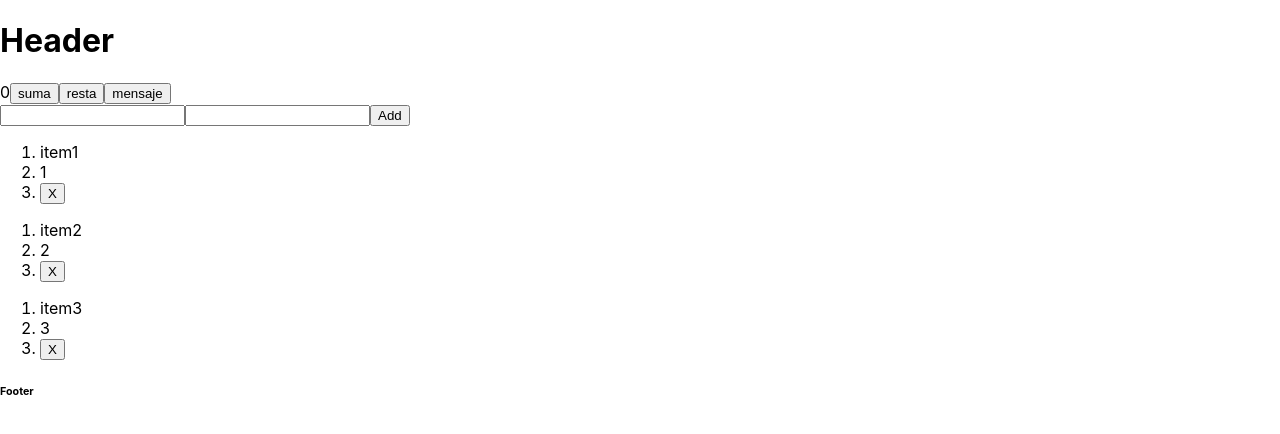
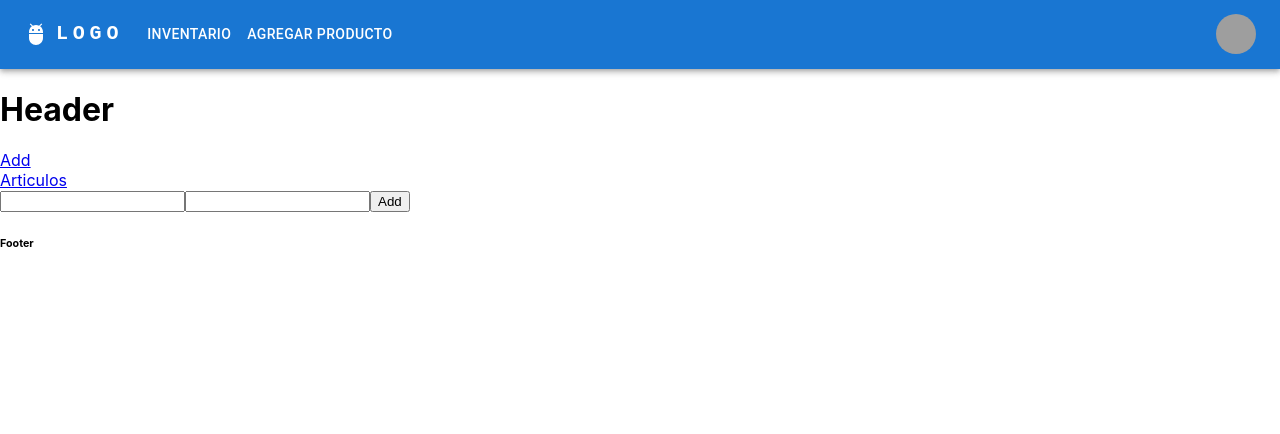
Before and after one commit to rsendz/initial-react, a React (Create React App) app: page /add in a window 1280 px wide. Shown: the top 434 px of the page. Built offline with nearby package versions, Linux system fonts and the light colour scheme; grey boxes are pictures that could not be loaded.

Commit message:
updates - material ui integration - login start

```diff
--- a/src/App.jsx
+++ b/src/App.jsx
@@ -3,23 +3,26 @@
 import { useState } from 'react';
 import Header from './components/Header';
 import Footer from './components/Footer';
-import Boton from './components/Boton';
+// import Boton from './components/Boton';
 import List from './components/Lista';
 import Add from './components/Add';
+import { BrowserRouter, Routes, Route } from 'react-router-dom';
+import ResponsiveAppBar from './components/AppBar';
+import CredentialsSignInPage from './components/Sign-in';
 
 function App() {
-  const [count, setCount] = useState(0);
+  // const [count, setCount] = useState(0);
   const [items, setItems] = useState([
     {id : 1, name: 'item1', price : 1},
     {id : 2, name: 'item2', price : 2},
     {id : 3, name: 'item3', price : 3}
   ]);
-  const sum = () => {
-    setCount(count + 1);
-  }
-  const resta = () => {
-    setCount(count - 1);
-  }
+  // const sum = () => {
+  //   setCount(count + 1);
+  // }
+  // const resta = () => {
+  //   setCount(count - 1);
+  // }
   const add = (item) => {
     item.id = items.length + 1;
     setItems([...items, item]);
@@ -31,15 +34,23 @@
   // const elemento = <h1>Hola, {nombre}</h1>;
   return (
     <div>
-      <Header />
-      {count}
+      <BrowserRouter>
+      <ResponsiveAppBar />
+        <Header />
+        <Routes>
+          <Route path="/" element={<CredentialsSignInPage />} />
+          <Route path="/add" element={<Add add={add} />} />
+          <Route path="/items" element={<List items={items} ondelete={del} />} />
+        </Routes>
+        <Footer />
+      </BrowserRouter>
+      {/* {count}
       <Boton name={"suma"}
       click={sum} />
       <Boton name={"resta"} click={resta}/>
-      <Boton name={"mensaje"} click={() => alert("hola")}/>
-      <Add add={add} />
-      <List items={items} ondelete={del} />
-      <Footer />
+      <Boton name={"mensaje"} click={() => alert("hola")}/> */}
+      {/* <Add add={add} />
+      <List items={items} ondelete={del} /> */}
     </div>
   );
 }
--- a/src/components/Add.jsx
+++ b/src/components/Add.jsx
@@ -1,7 +1,10 @@
 import React from 'react';
 // import Boton from './Boton';
+import { useNavigate } from 'react-router-dom';
+
 
 const Add = ({ add }) => {
+    const navigate = useNavigate();
     const [name, setName] = React.useState("");
     const [price, setPrice] = React.useState("");
     const onsubmit = (e) => {
@@ -13,6 +16,7 @@
         add({name, price});
         setName("");
         setPrice("");
+        navigate("/items");
     };
     return (
         <form onSubmit={onsubmit}>
--- /dev/null
+++ b/src/components/AppBar.jsx
@@ -0,0 +1,168 @@
+import * as React from 'react';
+import AppBar from '@mui/material/AppBar';
+import Box from '@mui/material/Box';
+import Toolbar from '@mui/material/Toolbar';
+import IconButton from '@mui/material/IconButton';
+import Typography from '@mui/material/Typography';
+import Menu from '@mui/material/Menu';
+import MenuIcon from '@mui/icons-material/Menu';
+import Container from '@mui/material/Container';
+import Avatar from '@mui/material/Avatar';
+import Button from '@mui/material/Button';
+import Tooltip from '@mui/material/Tooltip';
+import MenuItem from '@mui/material/MenuItem';
+import AdbIcon from '@mui/icons-material/Adb';
+import { useNavigate } from 'react-router-dom';
+
+const pages = ['Inventario', 'Agregar Producto'];
+const settings = ['Profile', 'Account', 'Dashboard', 'Logout'];
+
+function ResponsiveAppBar() {
+  const navigate = useNavigate();
+  const [anchorElNav, setAnchorElNav] = React.useState(null);
+  const [anchorElUser, setAnchorElUser] = React.useState(null);
+
+  const handleOpenNavMenu = (event) => {
+    setAnchorElNav(event.currentTarget);
+  };
+  const handleOpenUserMenu = (event) => {
+    setAnchorElUser(event.currentTarget);
+  };
+
+  const handleCloseNavMenu = (e) => {
+    setAnchorElNav(null);
+    console.log(e.target.textContent);
+    if (e.target.textContent === pages[0]){
+        navigate("/items");
+    }
+    else if (e.target.textContent === pages[1]){
+        navigate("/add");
+    }
+  };
+
+  const handleCloseUserMenu = () => {
+    setAnchorElUser(null);
+  };
+
+  return (
+    <AppBar position="static">
+      <Container maxWidth="xl">
+        <Toolbar disableGutters>
+          <AdbIcon sx={{ display: { xs: 'none', md: 'flex' }, mr: 1 }} />
+          <Typography
+            variant="h6"
+            noWrap
+            component="a"
+            href="#app-bar-with-responsive-menu"
+            sx={{
+              mr: 2,
+              display: { xs: 'none', md: 'flex' },
+              fontFamily: 'monospace',
+              fontWeight: 700,
+              letterSpacing: '.3rem',
+              color: 'inherit',
+              textDecoration: 'none',
+            }}
+          >
+            LOGO
+          </Typography>
+
+          <Box sx={{ flexGrow: 1, display: { xs: 'flex', md: 'none' } }}>
+            <IconButton
+              size="large"
+              aria-label="account of current user"
+              aria-controls="menu-appbar"
+              aria-haspopup="true"
+              onClick={handleOpenNavMenu}
+              color="inherit"
+            >
+              <MenuIcon />
+            </IconButton>
+            <Menu
+              id="menu-appbar"
+              anchorEl={anchorElNav}
+              anchorOrigin={{
+                vertical: 'bottom',
+                horizontal: 'left',
+              }}
+              keepMounted
+              transformOrigin={{
+                vertical: 'top',
+                horizontal: 'left',
+              }}
+              open={Boolean(anchorElNav)}
+              onClose={handleCloseNavMenu}
+              sx={{ display: { xs: 'block', md: 'none' } }}
+            >
+              {pages.map((page) => (
+                <MenuItem key={page} onClick={handleCloseNavMenu}>
+                  <Typography sx={{ textAlign: 'center' }}>{page}</Typography>
+                </MenuItem>
+              ))}
+            </Menu>
+          </Box>
+          <AdbIcon sx={{ display: { xs: 'flex', md: 'none' }, mr: 1 }} />
+          <Typography
+            variant="h5"
+            noWrap
+            component="a"
+            href="#app-bar-with-responsive-menu"
+            sx={{
+              mr: 2,
+              display: { xs: 'flex', md: 'none' },
+              flexGrow: 1,
+              fontFamily: 'monospace',
+              fontWeight: 700,
+              letterSpacing: '.3rem',
+              color: 'inherit',
+              textDecoration: 'none',
+            }}
+          >
+            LOGO
+          </Typography>
+          <Box sx={{ flexGrow: 1, display: { xs: 'none', md: 'flex' } }}>
+            {pages.map((page) => (
+              <Button
+                key={page}
+                onClick={handleCloseNavMenu}
+                sx={{ my: 2, color: 'white', display: 'block' }}
+              >
+                {page}
+              </Button>
+            ))}
+          </Box>
+          <Box sx={{ flexGrow: 0 }}>
+            <Tooltip title="Open settings">
+              <IconButton onClick={handleOpenUserMenu} sx={{ p: 0 }}>
+                <Avatar alt="Remy Sharp" src="/static/images/avatar/2.jpg" />
+              </IconButton>
+            </Tooltip>
+            <Menu
+              sx={{ mt: '45px' }}
+              id="menu-appbar"
+              anchorEl={anchorElUser}
+              anchorOrigin={{
+                vertical: 'top',
+                horizontal: 'right',
+              }}
+              keepMounted
+              transformOrigin={{
+                vertical: 'top',
+                horizontal: 'right',
+              }}
+              open={Boolean(anchorElUser)}
+              onClose={handleCloseUserMenu}
+            >
+              {settings.map((setting) => (
+                <MenuItem key={setting} onClick={handleCloseUserMenu}>
+                  <Typography sx={{ textAlign: 'center' }}>{setting}</Typography>
+                </MenuItem>
+              ))}
+            </Menu>
+          </Box>
+        </Toolbar>
+      </Container>
+    </AppBar>
+  );
+}
+export default ResponsiveAppBar;
--- a/src/components/Header.jsx
+++ b/src/components/Header.jsx
@@ -1,9 +1,13 @@
 import React from "react";
+import { Link } from "react-router-dom";
 
 const Header  = () => {
     return (
         <div>
             <h1>Header</h1>
+            <Link to="/add">Add</Link>
+            <br />
+            <Link to="/items">Articulos</Link>
         </div>
     );
 };
--- /dev/null
+++ b/src/components/Sign-in.jsx
@@ -0,0 +1,40 @@
+import * as React from 'react';
+import { AppProvider } from '@toolpad/core/AppProvider';
+import { SignInPage } from '@toolpad/core/SignInPage';
+import { useTheme } from '@mui/material/styles';
+
+const providers = [{ id: 'credentials', name: 'Email and password' }];
+
+const signIn = async (provider, formData) => {
+  const promise = new Promise((resolve) => {
+    setTimeout(() => {
+      const email = formData?.get('email');
+      const password = formData?.get('password');
+      alert(
+        `Signing in with "${provider.name}" and credentials: ${email}, ${password}`,
+      );
+      // preview-start
+      resolve({
+        type: 'CredentialsSignin',
+        error: 'Invalid credentials.',
+      });
+      // preview-end
+    }, 300);
+  });
+  return promise;
+};
+
+export default function NotificationsSignInPageError() {
+  const theme = useTheme();
+  return (
+    // preview-start
+    <AppProvider theme={theme}>
+      <SignInPage
+        signIn={signIn}
+        providers={providers}
+        slotProps={{ emailField: { autoFocus: false } }}
+      />
+    </AppProvider>
+    // preview-end
+  );
+}
```
Also changed, not shown: package.json (+7 -0 lines), 1 other file (tests, documents, lock files or other folders).
